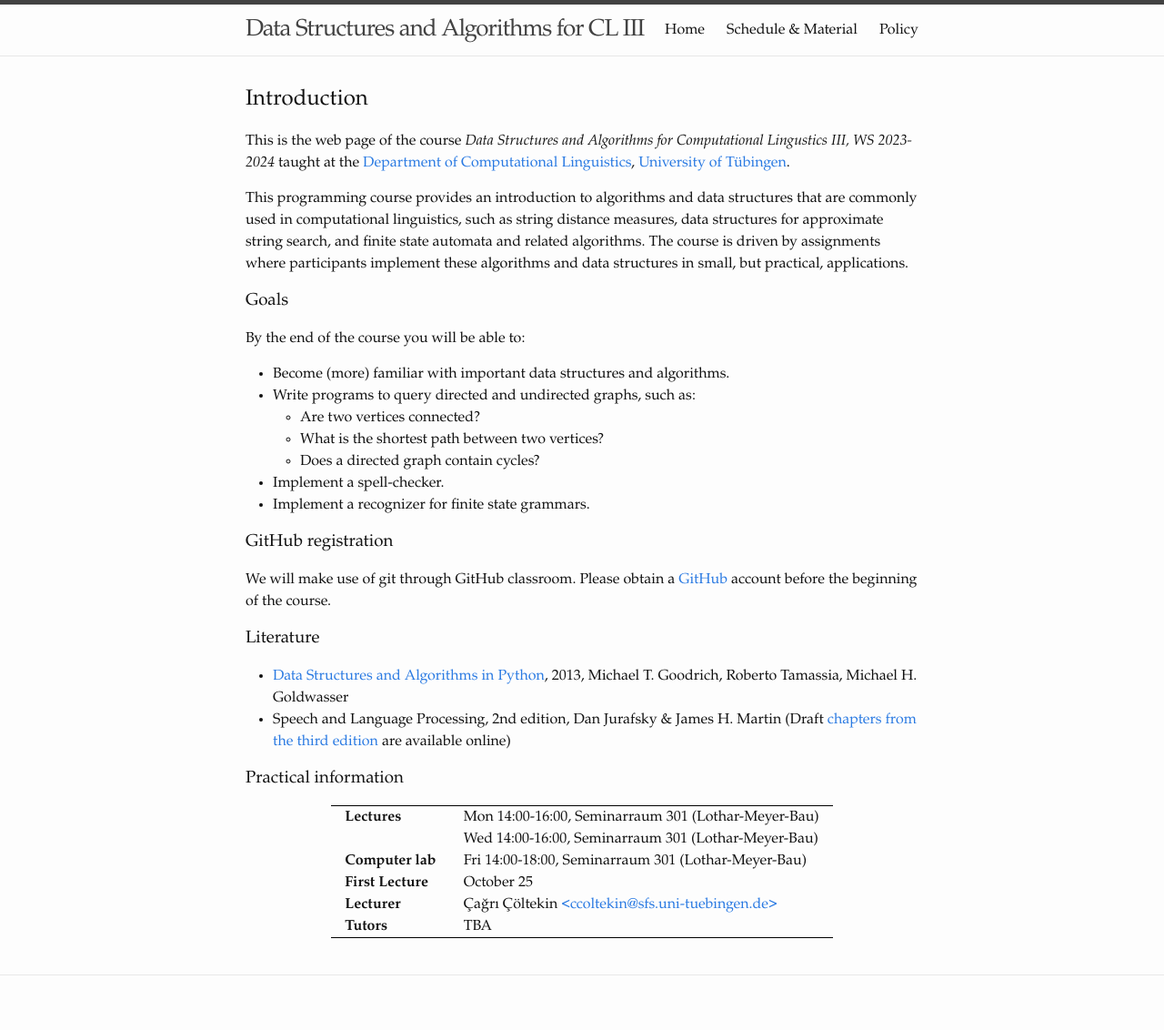
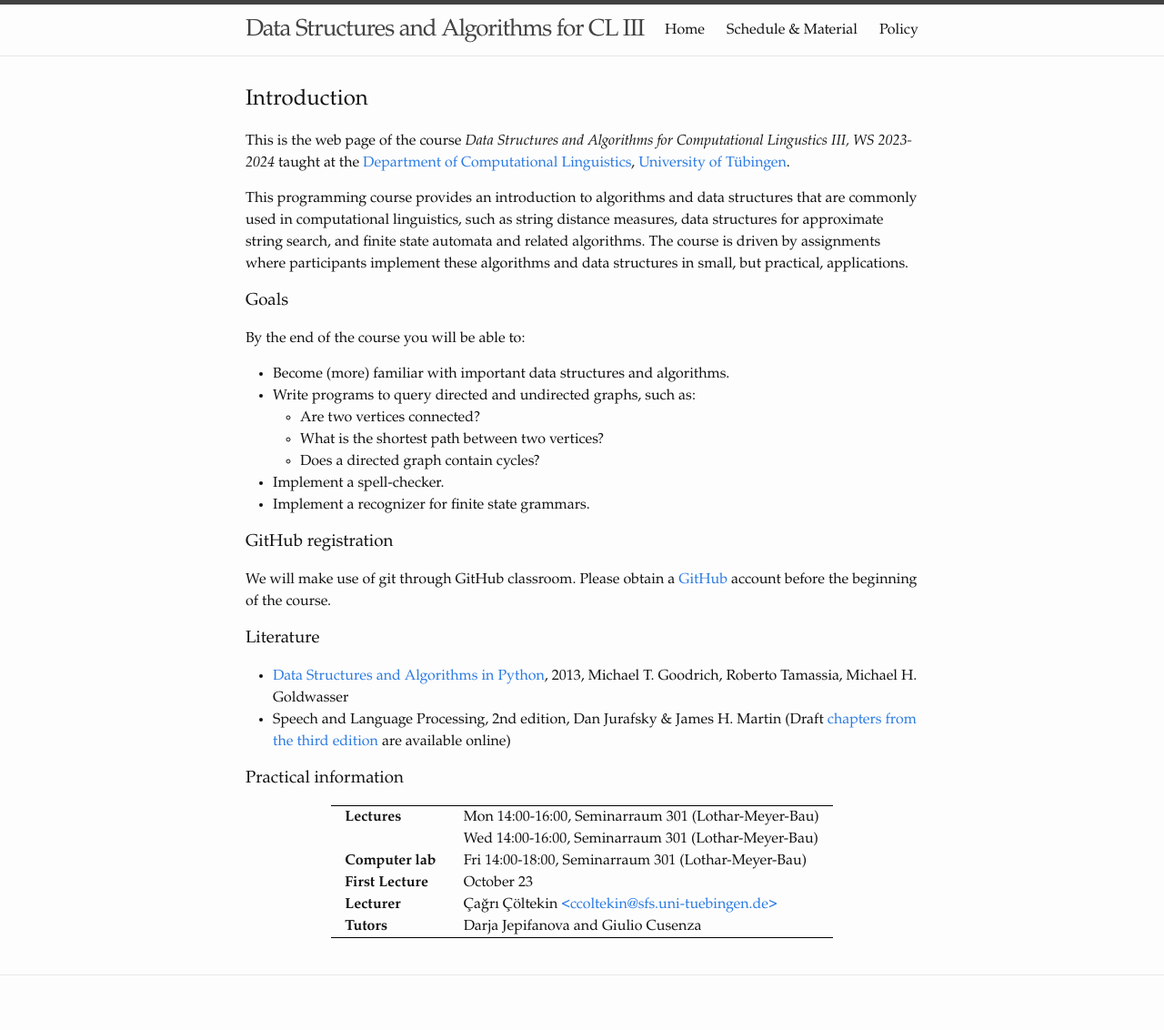
Before and after one commit to dsacl3-2023/dsacl3-2023.github.io, a Jekyll site: the page built from index.md, in a window 1280 px wide. Shown: the whole page at 91% size. Built offline with Jekyll 4.4.1, drawn with Linux system fonts in a browser that asks for light colours.

Commit message:
Add tutors.

```diff
--- a/index.md
+++ b/index.md
@@ -51,6 +51,6 @@ before the beginning of the course.
 | **Lectures**      | Mon 14:00-16:00, Seminarraum 301 (Lothar-Meyer-Bau) |
 |                   | Wed 14:00-16:00, Seminarraum 301 (Lothar-Meyer-Bau) |
 | **Computer lab**  | Fri 14:00-18:00, Seminarraum 301 (Lothar-Meyer-Bau) |
-| **First Lecture** | October 25|
+| **First Lecture** | October 23|
 | **Lecturer**      | Çağrı Çöltekin [\<ccoltekin@sfs.uni-tuebingen.de\>](mailto:ccoltekin@sfs.uni-tuebingen.de) |
-| **Tutors**        | TBA |
+| **Tutors**        | Darja Jepifanova and Giulio Cusenza |
```
